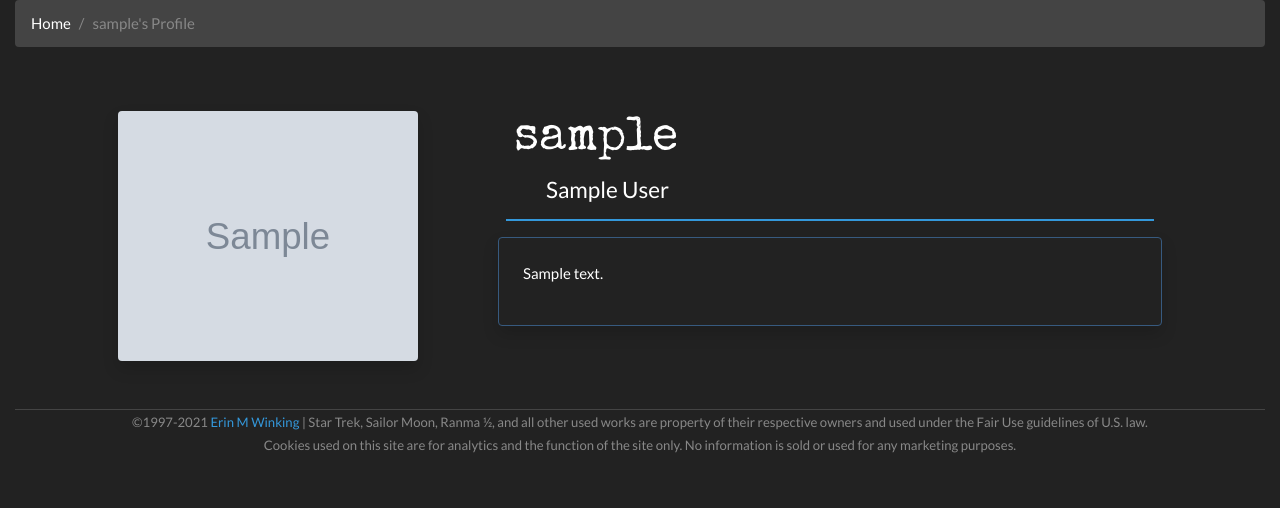
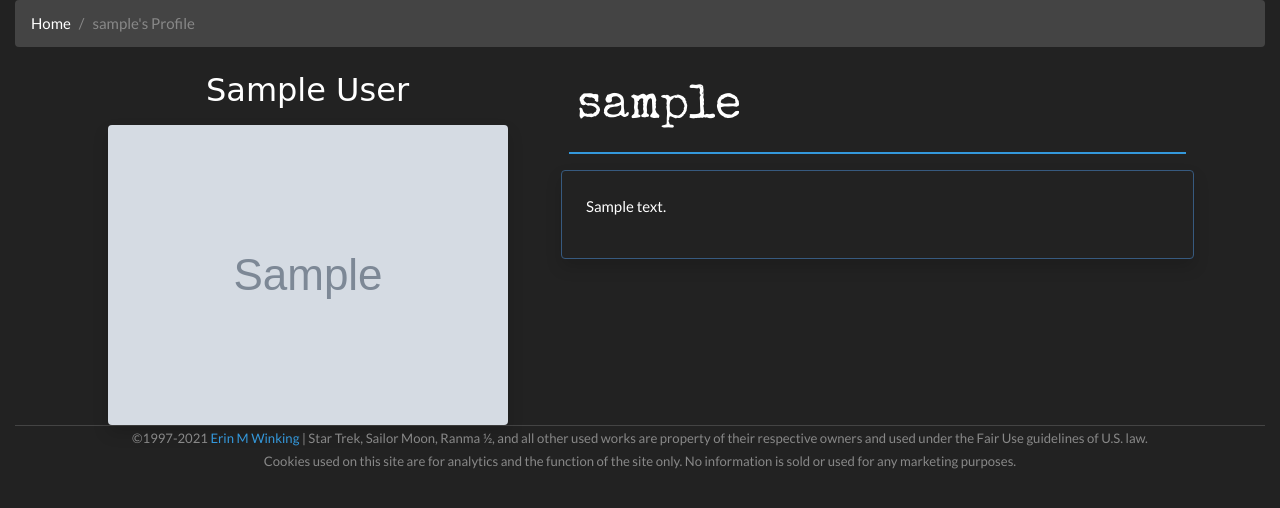
Before and after one commit to ewink1977/MoonTrek2021, a Django app: a page that uses MTBase/templates/html/profile.html in a window 1280 px wide. Shown: the part 92-600 px from the top of the page. Run offline with Django 3.2, Linux system fonts and the light colour scheme; tables that the repository leaves empty hold one stand-in row (values such as "Sample post"); grey boxes marked "Sample" are stand-in pictures; some libraries are stand-ins or nearby versions; some web fonts are replaced.

Commit message:
Adjustments to PROFILE view.

```diff
--- a/MTBase/static/css/override.css
+++ b/MTBase/static/css/override.css
@@ -17,8 +17,3 @@
 .stattliches {
     font-family: 'Staatliches', cursive;
 }
-
-.profile-pic {
-    width: 300px;
-    height: 250px;
-}
--- a/MTBase/templates/html/profile.html
+++ b/MTBase/templates/html/profile.html
@@ -7,15 +7,15 @@
 </ol>
 <div class="container">
     <div class="row">
-        <div class="col-md-4 p-5 align-self-start">
-            <img class="rounded shadow profile-pic" src="{{ user.profile.image.url }}" alt="{{ user.username }}'s profile picture!">
+        <div class="col-md align-self-center text-center">
+            <h3 class="p-2 bowlby">{{ user.first_name }} {{ user.last_name }}</h3>
+            <img class="rounded shadow img-fluid mx-auto d-block" src="{{ user.profile.image.url }}" alt="{{ user.username }}'s profile picture!">
         </div>
-        <div class="col-md p-5">
+        <div class="col-md-7 p-3">
             <h1 class="ml-3 special-elite">{{ user.username }}</h1>
-            <h4 class="ml-5">{{ user.first_name }} {{ user.last_name }}</h4>
             <hr class="my-3 mx-2 border border-info">
             <div class="col p-4 border border-primary rounded shadow">
-                <p>{{ user.profile.about }}</p>
+                <p>{{ user.profile.about|safe }}</p>
             </div>
         </div>
     </div>
```
